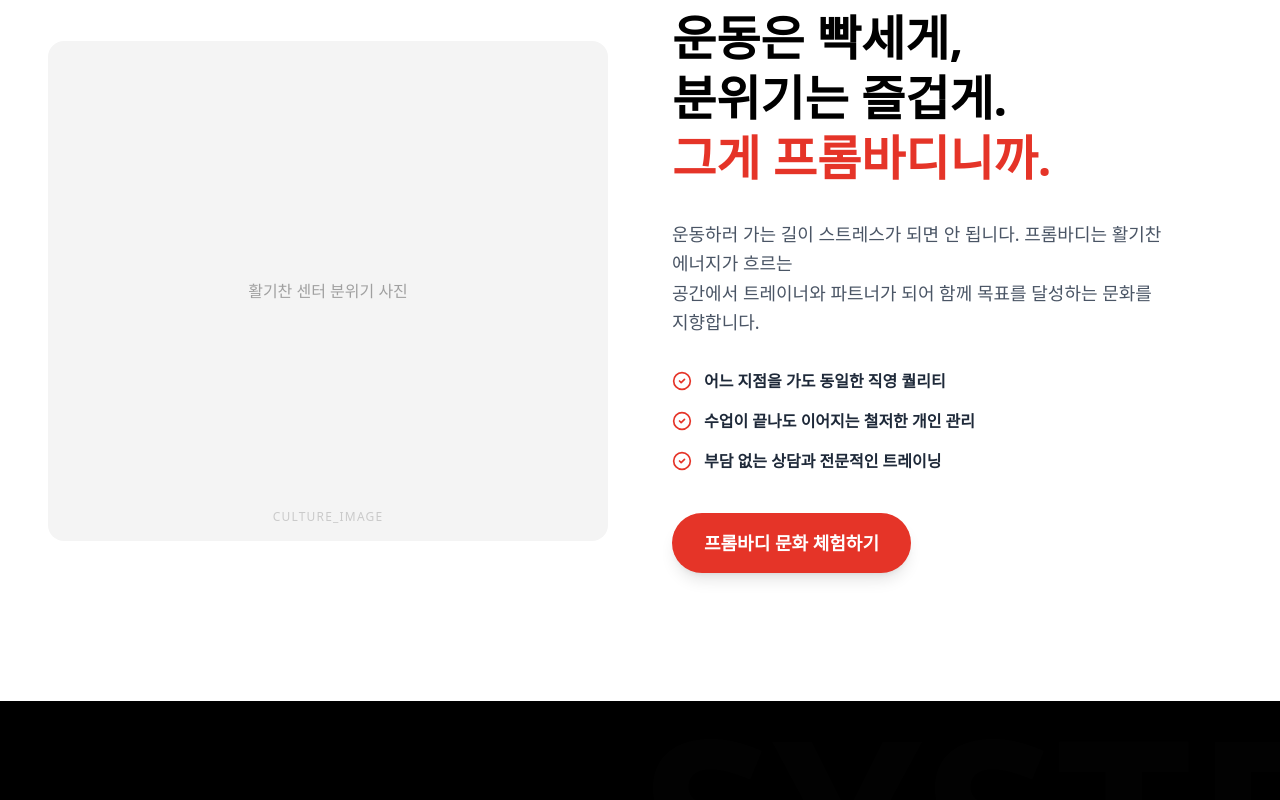
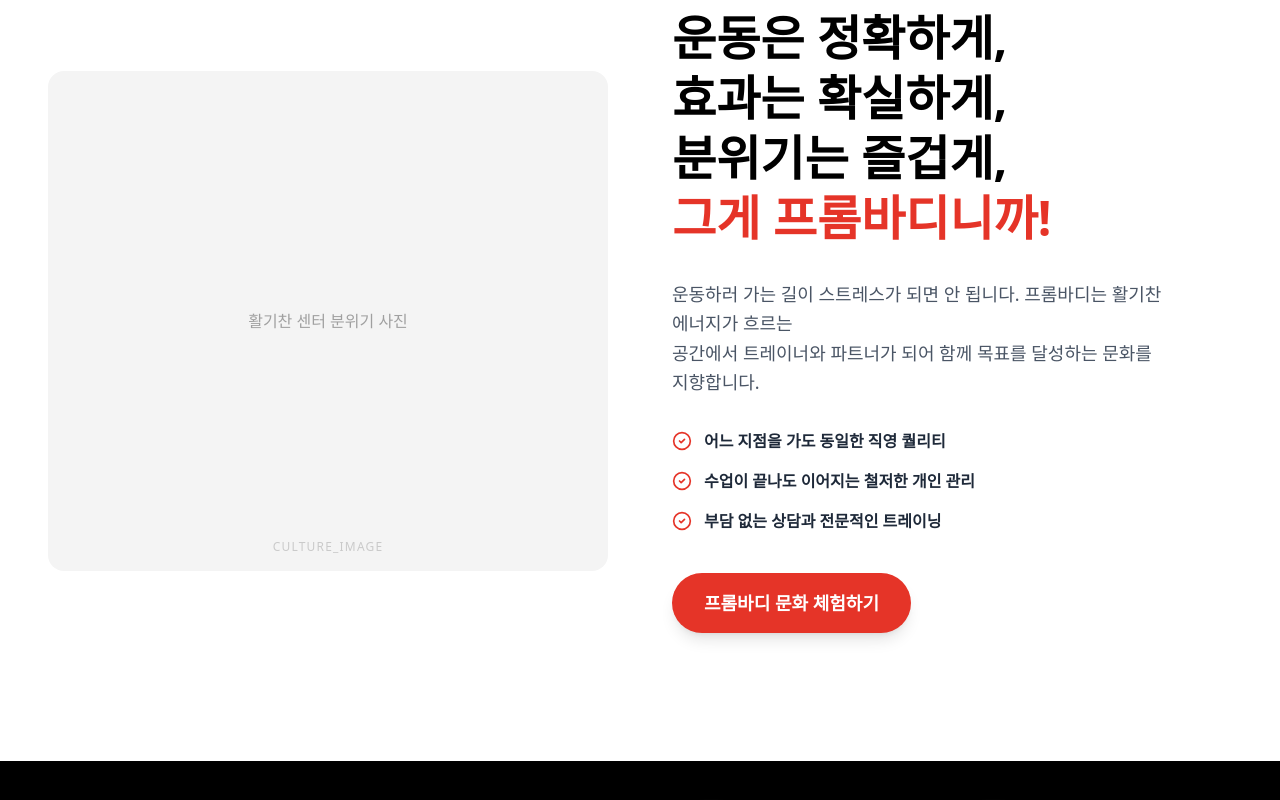
Before and after one commit to okmstyle-collab/from_body-landding, a React (Vite) app: page / in a window 1280 px wide. Shown: the part 1620-2420 px from the top of the page. Built offline with nearby package versions, Linux system fonts and the light colour scheme.

Commit message:
Update brand culture section heading

```diff
--- a/src/App.tsx
+++ b/src/App.tsx
@@ -170,9 +170,10 @@
           </div>
           <div className="w-full md:w-1/2">
             <h2 className="text-4xl md:text-5xl font-black mb-8 leading-tight">
-              운동은 빡세게,<br/>
-              분위기는 즐겁게.<br/>
-              <span className="text-brand-point">그게 프롬바디니까.</span>
+              운동은 정확하게,<br/>
+              효과는 확실하게,<br/>
+              분위기는 즐겁게,<br/>
+              <span className="text-brand-point">그게 프롬바디니까!</span>
             </h2>
             <p className="text-lg text-gray-600 mb-8 leading-relaxed font-medium break-keep">
               운동하러 가는 길이 스트레스가 되면 안 됩니다. 프롬바디는 활기찬 에너지가 흐르는<br/>
```
